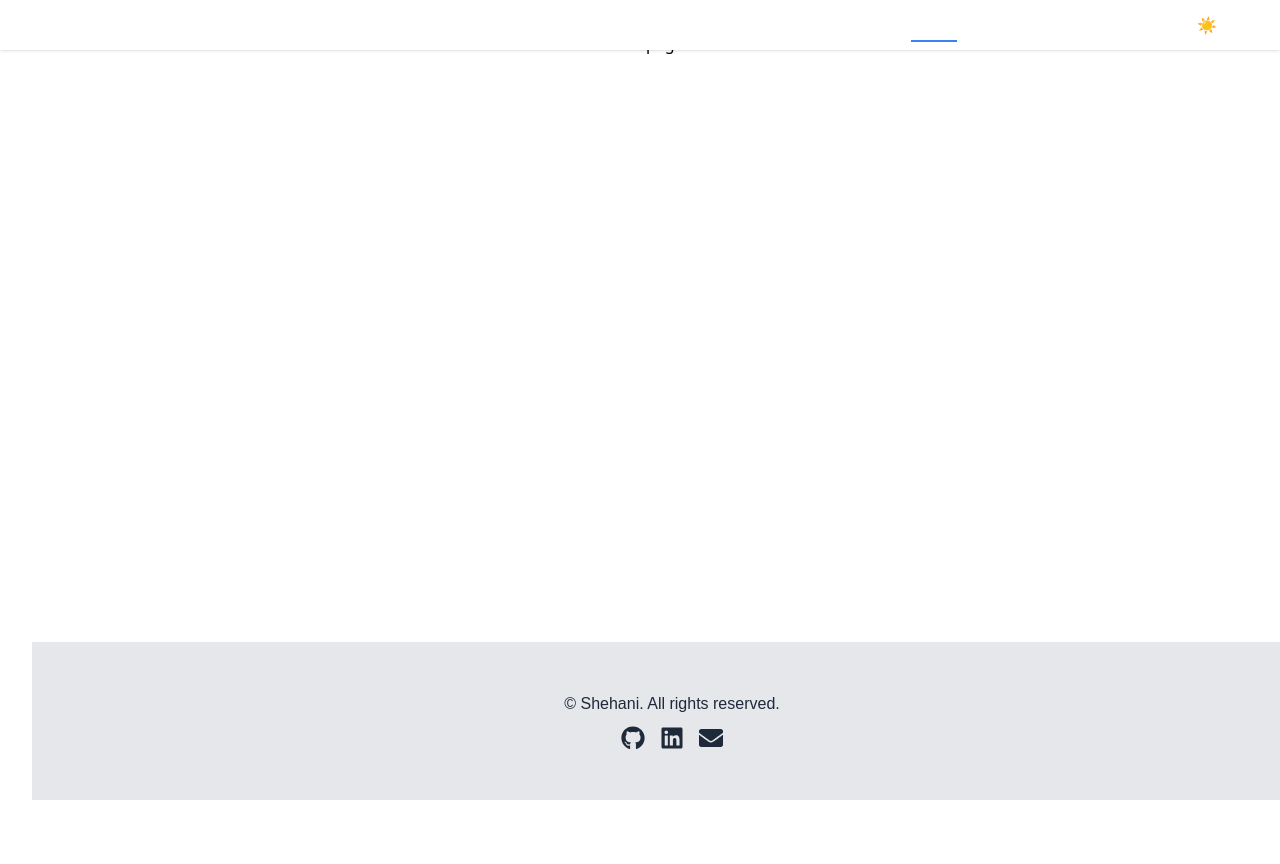
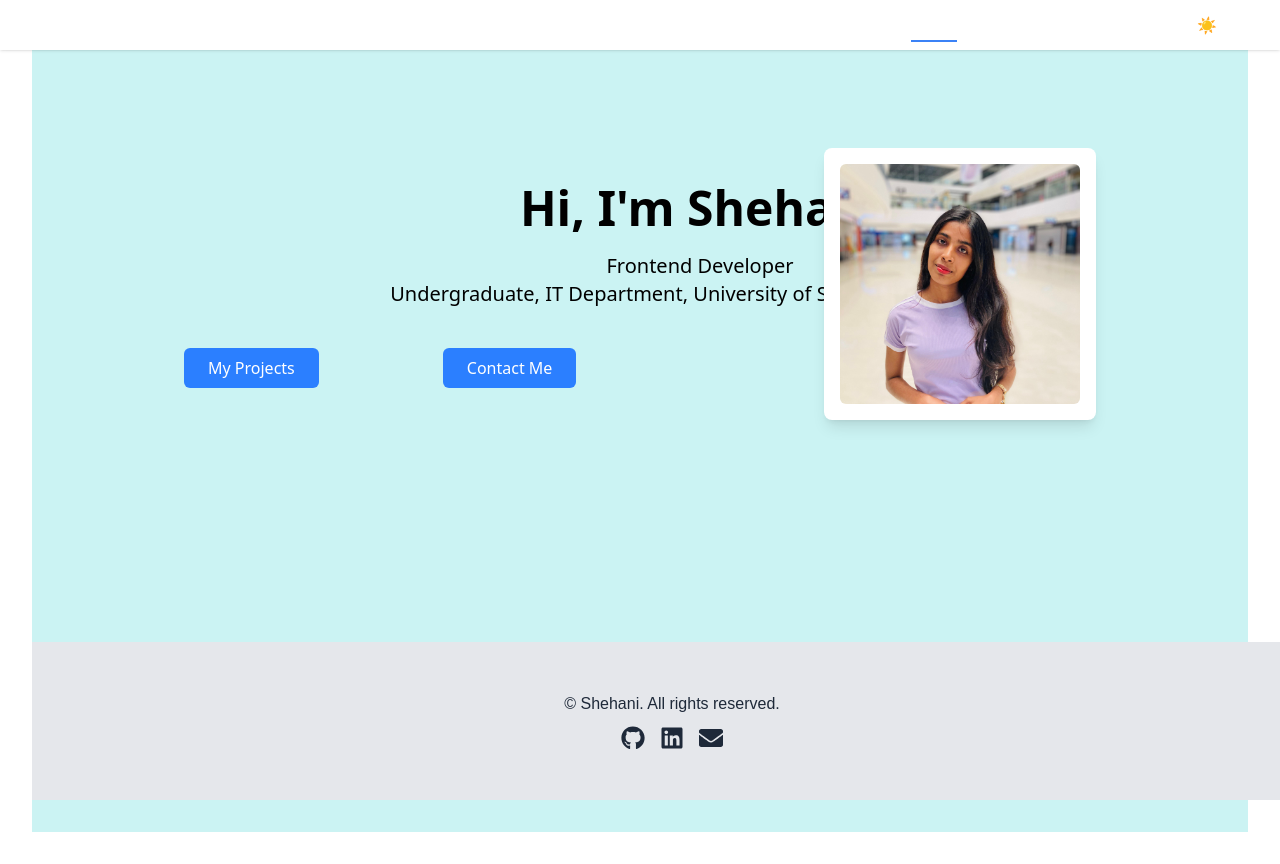
Before and after one commit to ICT-Courses/ict2233-ca-02-Shehani28, a React (Vite) app in the folder my-portfolio/: page / in a window 1280 px wide. Before the commit the page ends 800 px from the top, so only its background shows below. Built offline with nearby package versions, Linux system fonts and the light colour scheme.

Commit message:
Add home page with hero section

```diff
--- a/my-portfolio/src/components/Hero.module.css
+++ b/my-portfolio/src/components/Hero.module.css
@@ -1,8 +1,31 @@
 .heroContainer {
+ width: auto;
+  margin: 0 auto;
+  height: 100%;
+  background-color: rgb(203, 243, 243);
+  background-size: cover;
+
 
 }
 
+.heroText {
+  position: absolute;
+  left: 2rem;
+  top:200px;
+  max-width: 50%;
+  padding-top: 200px;
+}
+
 .heroImage {
-    border-radius: 9999px;
-    box-shadow: 0 4px 10px rgba(0,0,0,0.2);
+    position: absolute;
+    right: 2rem;
+    top:50%;
+    transform: translateY(-50%);
+    width: 160px;
+    height: 160px;
+    border-radius: 10%;
+    object-fit: cover;
+    box-shadow: 0 5px 15px rgba(0,0,0,0.2);
+    z-index: 0;
+    padding-top: 50px;
 }
--- a/my-portfolio/src/pages/Home.jsx
+++ b/my-portfolio/src/pages/Home.jsx
@@ -1,6 +1,42 @@
-import Navbar from "../components/Navbar";
+import styles from "../components/Hero.module.css";
+import heroImage from "../assets/hero.jpg";
+
 const Home = () => {
-  return <div>Home page</div>
+  return (
+    <section className={`${styles.heroContainer} w-full min-h-screen bg-blue-100 p-8`}>
+
+
+   <h1 className="text-5xl font-bold mb-5 pt-30 ml-30">Hi, I'm Shehani</h1>
+
+      <p className="text-xl mb-10 ml-30">
+        Frontend Developer <br />
+        Undergraduate, IT Department, University of Sri Jayewardenepura
+      </p>
+
+      <div className="flex space-x-1">
+        <a
+        href="Projects"
+        className="px-6 py-2 bg-blue-500 text-white rounded-md hover:bg-blue-600 ml-30">
+          My Projects
+        </a>
+        <a
+        href="Contact"
+        className="px-6 py-2 bg-blue-500 text-white rounded-md hover:bg-blue-600 ml-30">
+          Contact Me
+        </a>
+      </div>
+
+      <div className="flex-1 flex justify-center lg:justify-end mt-8 lg:mt-0">
+        <div className="bg-white p-4 rounded-lg shadow-lg -mt-60 mr-30">
+          <img
+          src={heroImage}
+          alt="Shehani"
+          className="w-60 h-60 object-cover rounded-md"
+          />
+        </div>
+      </div>
+    </section>
+  );
 };
 
 export default Home;
```
